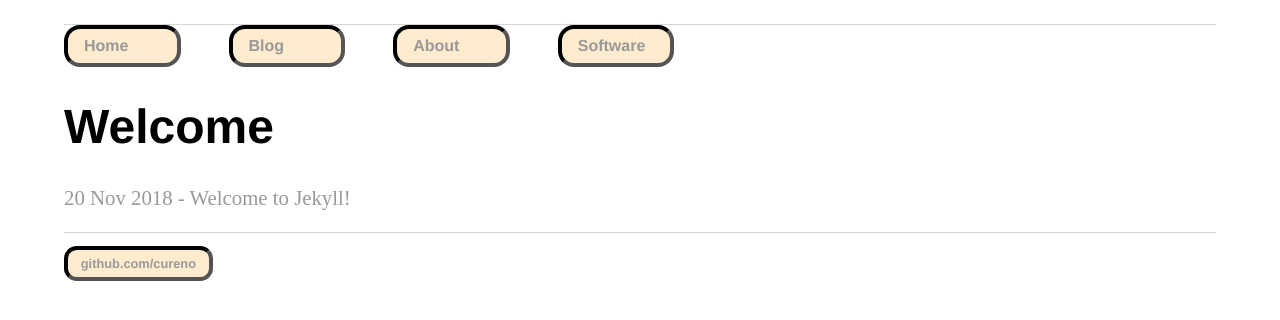
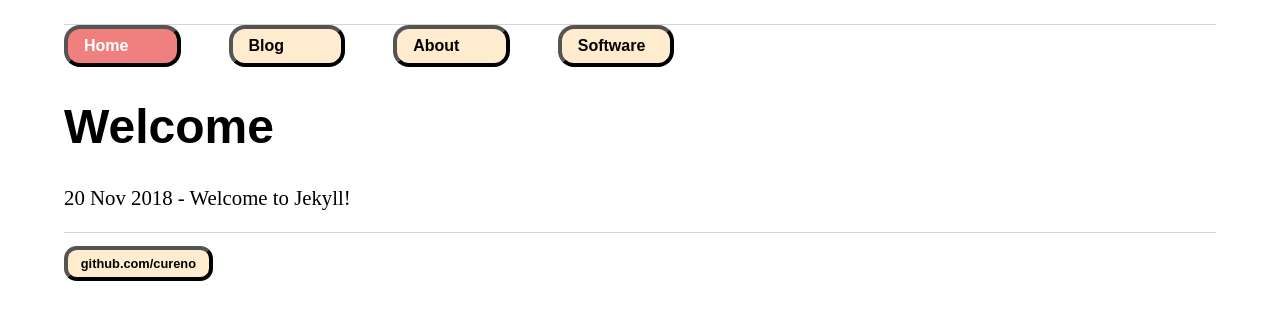
Before and after one commit to Cureno/cureno.github.io, a Jekyll site: the page built from index.html, in a window 1280 px wide. Shown: the top 320 px of the page. Built offline with Jekyll 4.4.1, drawn with Linux system fonts in a browser that asks for light colours.

Commit message:
Mark current page in navbar

```diff
--- a/_data/navigation.yml
+++ b/_data/navigation.yml
@@ -1,8 +1,8 @@
 - name: Home
   link: /
 - name: Blog
-  link: /blog
+  link: /blog/
 - name: About
-  link: /about
+  link: /about/
 - name: Software
-  link: /software
+  link: /software/
--- a/_includes/navigation.html
+++ b/_includes/navigation.html
@@ -1,6 +1,6 @@
 <nav>
   {% for item in site.data.navigation %}
-    <a href="{{ item.link }}">
+    <a href="{{ item.link }}" {% if page.url == item.link %}class="current-page-link"{% endif %}>
       {{ item.name }}
     </a>
   {% endfor %}
--- a/assets/css/main.css
+++ b/assets/css/main.css
@@ -5,26 +5,24 @@ body {
 
 nav {
     display: grid;
-    /* grid-column-gap: 1.5em; */
     grid-template-columns: repeat(auto-fill, minmax(10em, 1fr));
 }
 
 nav,
 footer {
-    font-family: Helvetica, Arial, sans-serif;
+    font-family: Arial, sans-serif;
     padding: 0em;
     list-style: none;
     font-weight: bold;
     border-top: 0.1em solid #d5d5d5;
 }
 
-
 nav a,
 footer a {
     margin-right: 3em;
     background-color: blanchedalmond;
     border: 4px solid black;
-    border-style: inset;
+    border-style: outset;
     padding-top: 0.5em;
     padding-bottom: 0.5em;
     padding-left: 1em;
@@ -34,16 +32,18 @@ footer a {
 
 a {
     text-decoration: none;
-    color: #999;
+    color: black;
 }
 
-a:hover {
-    color: black;
+
+a.current-page-link {
+    color: rgb(255, 255, 255);
+    background-color: lightcoral;
 }
 
 h1 {
     font-size: 3em;
-    font-family: Helvetica, Arial, sans-serif;
+    font-family: Arial, sans-serif;
 }
 
 p {
```
